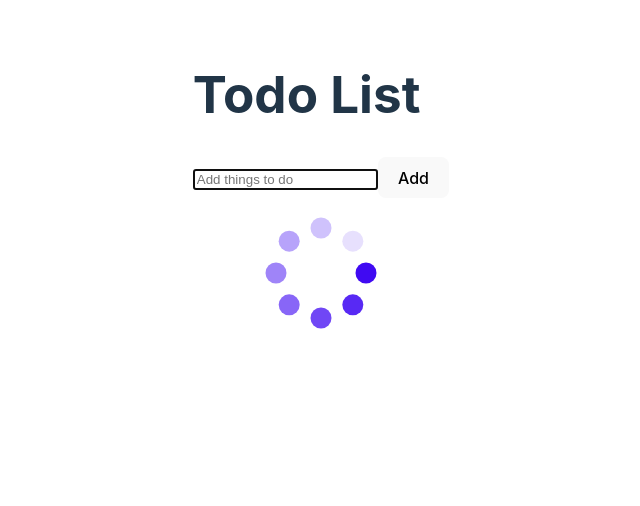
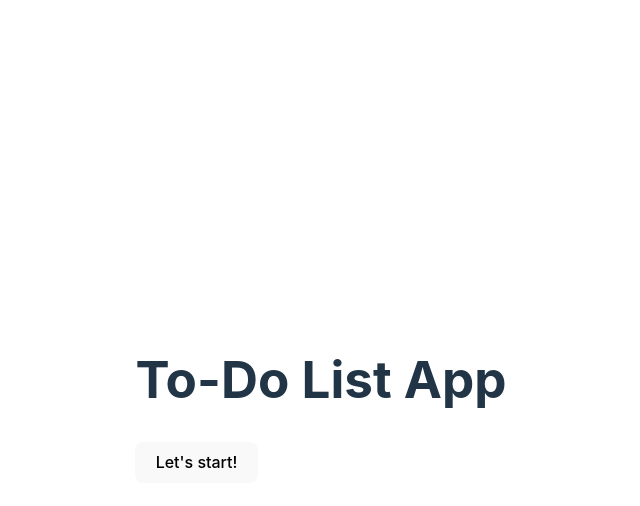
Before and after one commit to vrudnitskaya/react-todo, a React (Vite) app: page / in a window 1280 px wide. Shown: the top 506 px of the page, without its empty margins (319-959 px from the left). Built offline with nearby package versions, Linux system fonts and the light colour scheme; no server answers.

Commit message:
add main and not found pages, move todo list from app, add new paths to the router

```diff
--- a/src/App.jsx
+++ b/src/App.jsx
@@ -1,101 +1,20 @@
-import "./App.css";
+import { Navigate, Route, BrowserRouter as Router, Routes } from "react-router-dom";
 
-import { Route, BrowserRouter as Router, Routes } from "react-router-dom";
-import { useEffect, useState } from "react";
-
-import AddTodoForm from "./AddTodoForm";
-import Spinner from "./Spinner";
-import TodoList from "./TodoList";
-
-const request = async (method, type, body, url) => {
-  const options = {
-    method: method,
-    headers: {
-      "Content-Type": type,
-      Authorization: `Bearer ${import.meta.env.VITE_AIRTABLE_API_TOKEN}`,
-    },
-    body: body,
-  }
-
-  try {
-    const response = await fetch(url, options);
-    if (!response.ok) {
-      throw new Error(`Error has ocurred: ${response.status}`);
-    }
-    return await response.json();
-  } catch (error) {
-    console.log(error.message);
-  }
-}
+import MainPage from "./MainPage";
+import NotFoundPage from "./NotFoundPage";
+import TodoContainer from "./TodoContainer";
 
 const App = () => {
-  const [todoList, setTodoList] = useState([]);
-  const [isLoading, setIsLoading] = useState(true);
-
-  const _apiBase = `https://api.airtable.com/v0/${import.meta.env.VITE_AIRTABLE_BASE_ID}/${import.meta.env.VITE_TABLE_NAME}`;
-
-  useEffect(() => {
-    getTodos();
-  }, []);
-
-  const getTodos = () => {
-    setIsLoading(true);
-    request('GET', null, null, _apiBase)
-      .then(data => {
-        const todos = data.records.map((todo) => {
-          return {
-            id: todo.id,
-            title: todo.fields.title
-          }
-        });
-        setTodoList(todos);
-        setIsLoading(false);
-      })
-  }
-
-  const addTodo = (todoTitle) => {
-    const addedTodo = {
-      fields: {
-        title: todoTitle,
-      },
-    };
-
-    request("POST", "application/json", JSON.stringify(addedTodo), _apiBase)
-      .then((data) => {
-        const postedTodo = {
-          id: data.id,
-          title: data.fields.title
-        }
-        setTodoList([...todoList, postedTodo]);
-      });
-  };
-
-  const removeTodo = (id) => {
-    const removedId = {
-      id: id,
-    };
-
-    request("DELETE", "application/json", JSON.stringify(removedId), `${_apiBase}\/${removedId.id}`)
-      .then(data => {
-        const editedTodoList = todoList.filter(todo => todo.id !== data.id);
-        setTodoList(editedTodoList);
-      });
-  }
-
   return (
     <Router>
+      <>
       <Routes>
-        <Route path="/" element={
-          <>
-            <h1>Todo List</h1>
-            <AddTodoForm onAddTodo={addTodo} />
-            {isLoading ? <Spinner />
-              : <TodoList todoList={todoList} onRemoveTodo={removeTodo} />
-            }
-          </>
-        } />
-        <Route path="/new" element={<h1>New Todo List</h1>}/>
+        <Route path="/" element={<MainPage/>} />
+        <Route path="/todos" element={<TodoContainer/>} />
+        <Route path="*" element={<Navigate to="/404" />} />
+        <Route path="/404" element={<NotFoundPage />} />
       </Routes>
+      </>
     </Router>
   );
 };
--- /dev/null
+++ b/src/MainPage.jsx
@@ -0,0 +1,13 @@
+import { useNavigate } from "react-router-dom";
+
+const MainPage = () => {
+    const navigate = useNavigate();
+    return (
+        <div className='mainPageWrapper'>
+            <h1>To-Do List App</h1>
+            <button onClick={() => navigate('/todos')}>Let's start!</button>
+        </div>
+    )
+}
+
+export default MainPage;
--- /dev/null
+++ b/src/NotFoundPage.jsx
@@ -0,0 +1,12 @@
+import { Link } from "react-router-dom";
+
+const NotFoundPage = () => {
+    return (
+        <div className='notFoundPageWrapper'>
+            <p>Page doesn't exist</p>
+            <Link to="/">Back to main page</Link>
+        </div>
+    );
+};
+
+export default NotFoundPage;
--- /dev/null
+++ b/src/TodoContainer.jsx
@@ -0,0 +1,93 @@
+import { useEffect, useState } from "react";
+
+import AddTodoForm from "./AddTodoForm";
+import Spinner from "./Spinner";
+import TodoList from "./TodoList";
+
+const request = async (method, type, body, url) => {
+    const options = {
+        method: method,
+        headers: {
+            "Content-Type": type,
+            Authorization: `Bearer ${import.meta.env.VITE_AIRTABLE_API_TOKEN}`,
+        },
+        body: body,
+    }
+
+    try {
+        const response = await fetch(url, options);
+        if (!response.ok) {
+            throw new Error(`Error has ocurred: ${response.status}`);
+        }
+        return await response.json();
+    } catch (error) {
+        console.log(error.message);
+    }
+}
+
+const TodoContainer = () => {
+    const [todoList, setTodoList] = useState([]);
+    const [isLoading, setIsLoading] = useState(true);
+
+    const _apiBase = `https://api.airtable.com/v0/${import.meta.env.VITE_AIRTABLE_BASE_ID}/${import.meta.env.VITE_TABLE_NAME}`;
+
+    useEffect(() => {
+        getTodos();
+    }, []);
+
+    const getTodos = () => {
+        setIsLoading(true);
+        request('GET', null, null, _apiBase)
+            .then(data => {
+                const todos = data.records.map((todo) => {
+                    return {
+                        id: todo.id,
+                        title: todo.fields.title
+                    }
+                });
+                setTodoList(todos);
+                setIsLoading(false);
+            })
+    }
+
+    const addTodo = (todoTitle) => {
+        const addedTodo = {
+            fields: {
+                title: todoTitle,
+            },
+        };
+
+        request("POST", "application/json", JSON.stringify(addedTodo), _apiBase)
+            .then((data) => {
+                const postedTodo = {
+                    id: data.id,
+                    title: data.fields.title
+                }
+                setTodoList([...todoList, postedTodo]);
+            });
+    };
+
+    const removeTodo = (id) => {
+        const removedId = {
+            id: id,
+        };
+
+        request("DELETE", "application/json", JSON.stringify(removedId), `${_apiBase}\/${removedId.id}`)
+            .then(data => {
+                const editedTodoList = todoList.filter(todo => todo.id !== data.id);
+                setTodoList(editedTodoList);
+            });
+    }
+
+    return (
+        <div className="todoWrapper">
+            <h1>Todo List</h1>
+            <AddTodoForm onAddTodo={addTodo} />
+            {isLoading ? <Spinner />
+                : <TodoList todoList={todoList} onRemoveTodo={removeTodo} />
+            }
+        </div>
+    )
+}
+
+export default TodoContainer;
--- a/src/index.css
+++ b/src/index.css
@@ -25,7 +25,8 @@ a:hover {
 body {
   margin: 0;
   display: flex;
-  place-items: start;
+  justify-content: center;
+  place-items: center;
   min-width: 320px;
   min-height: 100vh;
 }
```
